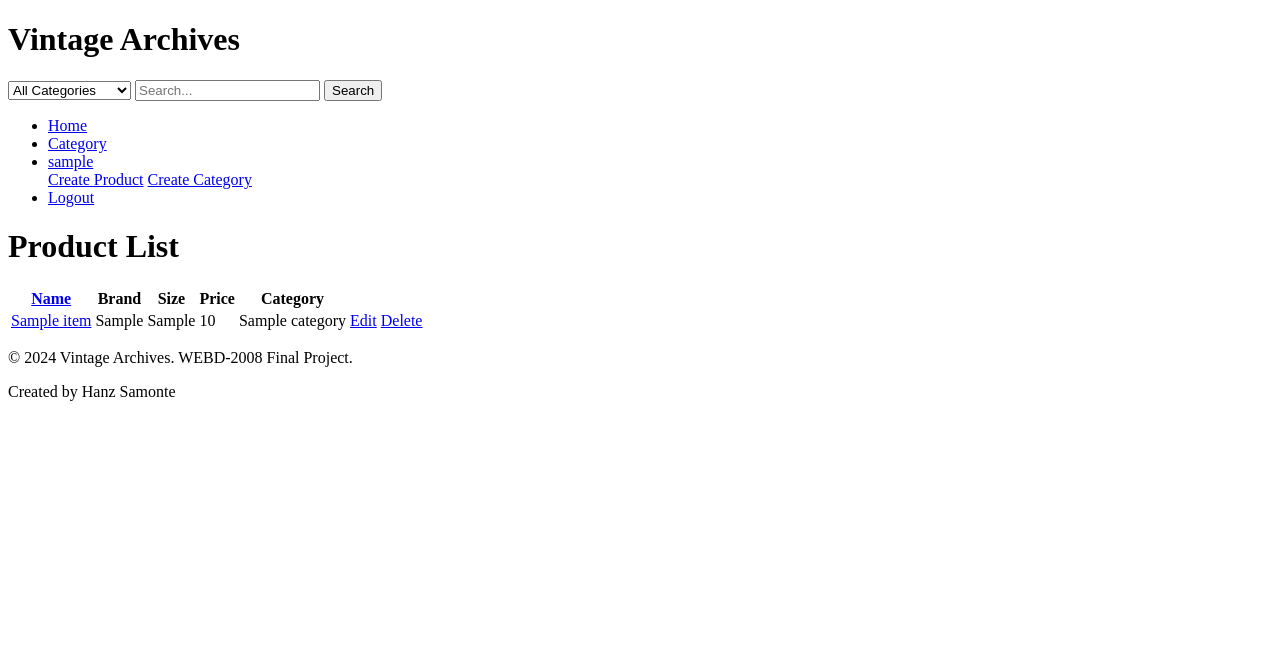
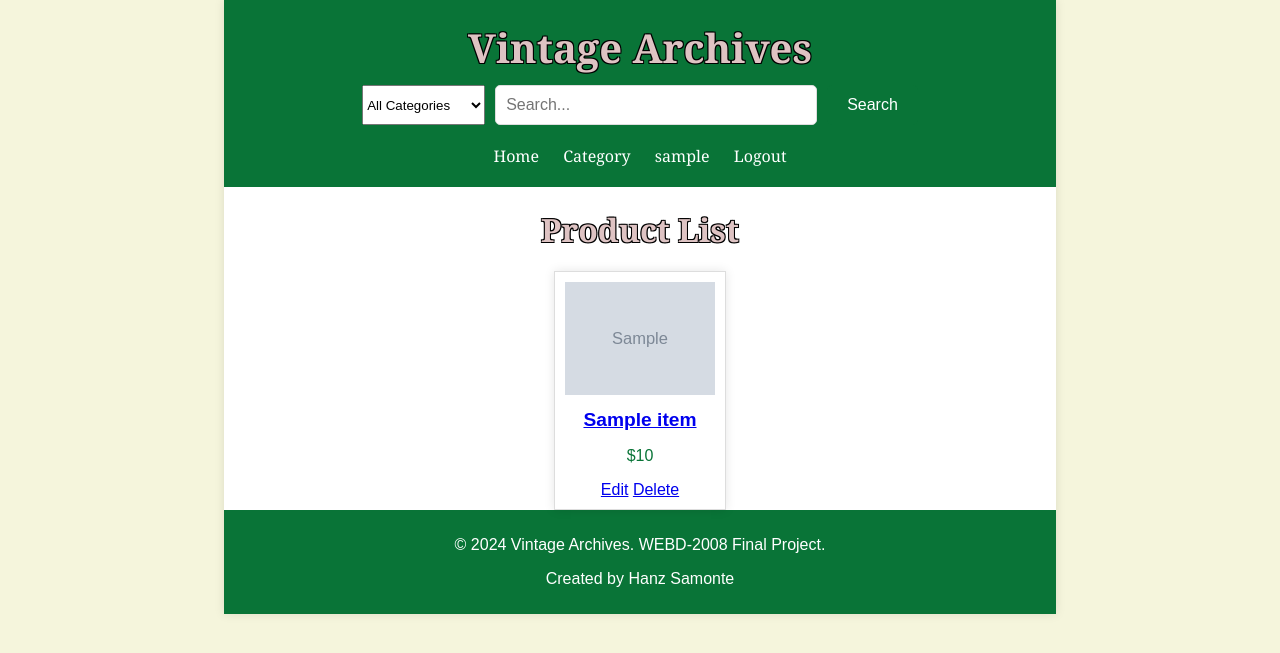
Before and after one commit to Hanz-Ian/WEBD-2008-Final-Project, a PHP site: page / in a window 1280 px wide. Shown: the top 653 px of the page. Run offline with PHP 8.4, Linux system fonts and the light colour scheme; the visitor is signed in with stand-in values (Sample User, id 1); tables that the repository leaves empty or names only in its code hold one stand-in row (values such as "Sample post"); grey boxes marked "Sample" are stand-in pictures.

Commit message:
Modified styles.css with comments and applied more syles for index.php.

```diff
--- a/header.php
+++ b/header.php
@@ -12,7 +12,7 @@
         <ul>
             <li><a href="index.php">Home</a></li>
             <li><a href="categories.php">Category</a></li>
-            <!-- If user is admin, show admin priviliges -->
+            <!-- If user is admin, show admin privileges -->
             <?php if (isset($_SESSION['user_id'])): ?>
                 <?php if ($_SESSION['role'] === 'admin'): ?>
                     <li class="dropdown">
--- a/index.php
+++ b/index.php
@@ -40,7 +40,7 @@ $new_sort_direction = $sort_direction === 'ASC' ? 'desc' : 'asc';
     <title>Vintage Archives</title>
 </head>
 <body>
-
+    <div id="container">
         <!-- Include the Header -->
         <?php include 'header.php' ?>
 
@@ -64,33 +64,24 @@ $new_sort_direction = $sort_direction === 'ASC' ? 'desc' : 'asc';
 
         <!-- Showing list of Products -->
         <h1>Product List</h1>
-    <table>
-        <tr>
-            <th><a href="?sort=name&direction=<?= $new_sort_direction ?>">Name</a></th>
-            <th>Brand</th>
-            <th>Size</th>
-            <th>Price</th>
-            <th>Category</th>
-        </tr>
+        <div class="product-grid">
             <?php foreach ($products as $product): ?>
-            <tr>
-            <td><a href="product.php?id=<?= htmlspecialchars($product['item_id']) ?>"><?= htmlspecialchars($product['name']) ?></a></td>
-                <td><?= htmlspecialchars($product['brand']) ?></td>
-                <td><?= htmlspecialchars($product['size']) ?></td>
-                <td><?= htmlspecialchars($product['price']) ?></td>
-                <td><?= htmlspecialchars($product['category_name']) ?></td>
-                <td>
-                    <!-- If is admin, it's able to edit/delete products -->
+                <div class="product-item">
+                    <?php if ($product['image']): ?>
+                        <img src="uploads/<?= htmlspecialchars($product['image']) ?>" alt="<?= htmlspecialchars($product['name']) ?>">
+                    <?php endif; ?>
+                    <h2><a href="product.php?id=<?= htmlspecialchars($product['item_id']) ?>"><?= htmlspecialchars($product['name']) ?></a></h2>
+                    <p>$<?= htmlspecialchars($product['price']) ?></p>
                     <?php if (isset($_SESSION['user_id']) && $_SESSION['role'] === 'admin'): ?>
                         <a href="edit_product.php?id=<?= $product['item_id'] ?>">Edit</a>
                         <a href="delete_product.php?id=<?= $product['item_id'] ?>">Delete</a>
                     <?php endif; ?>
-                </td>
-            </tr>
+                </div>
             <?php endforeach; ?>
-    </table>
+        </div>
 
         <!-- Include Footer -->
         <?php include 'footer.php' ?>
+    </div>
 </body>
 </html>
--- a/styles.css
+++ b/styles.css
@@ -0,0 +1,183 @@
+/* General Styles */
+body {
+    font-family: 'Arial', sans-serif; /* Default font for the body */
+    background-color: #f5f5dc; /* Light beige background */
+    color: #333; /* Dark text color for readability */
+    margin: 0; /* Remove default margin */
+    padding: 0; /* Remove default padding */
+}
+
+/* ------------------------------------------------- */
+
+/* Body Container */
+#container {
+    width: 65%; /* Width of the container */
+    margin: 0 auto; /* Center the container horizontally */
+    background-color: #fff; /* White background for the content area */
+    box-shadow: 0 0 10px rgba(0, 0, 0, 0.1); /* Subtle shadow for depth */
+}
+
+/* ------------------------------------------------- */
+
+/* Header Styles */
+header {
+    background-color: #097437; /* Vintage Green */
+    color: #fff; /* White text color */
+    padding: 20px 0; /* Padding for more space */
+    text-align: center; /* Center the text */
+    font-family: 'Georgia', serif; /* Font for the header */
+}
+
+header h1 {
+    margin: 0; /* Remove default margin */
+    font-size: 2.5em; /* Larger font size for the header */
+}
+
+/* ------------------------------------------------- */
+
+/* Search Bar Styles */
+header form {
+    margin-top: 10px; /* Space between the header and search bar */
+    display: flex; /* Flexbox for layout */
+    justify-content: center; /* Center the search bar */
+    gap: 10px; /* Space between the search input and search button */
+}
+
+header form input[type="text"] {
+    padding: 10px; /* Padding inside the text input */
+    border: 1px solid #ddd; /* Light gray border */
+    border-radius: 5px; /* Rounded corners */
+    width: 300px; /* Width of the text input */
+    font-size: 1em; /* Font size */
+}
+
+header form input[type="submit"] {
+    padding: 10px 20px; /* Padding inside the submit button */
+    background-color: #097437; /* Vintage Green */
+    color: #fff; /* White text color */
+    border: none; /* Remove default border */
+    border-radius: 5px; /* Rounded corners */
+    cursor: pointer; /* Pointer cursor on hover */
+    font-size: 1em; /* Set the font size */
+}
+
+header form input[type="submit"]:hover {
+    background-color: #053c1d; /* Darker shade for hover effect */
+}
+
+/* ------------------------------------------------- */
+
+/* Navigation Styles */
+nav ul {
+    list-style-type: none; /* Remove default list style */
+    padding: 0; /* Remove default padding */
+    margin: 20px 0 0 0; /* Space between the search bar and navigation */
+    text-align: center; /* Center the navigation texts */
+}
+
+nav ul li {
+    display: inline; /* Display list items inline */
+    margin: 0 10px; /* Space between navigation items */
+}
+
+nav ul li a {
+    color: #fff; /* White text color */
+    text-decoration: none; /* Remove underline */
+}
+
+nav ul li a:hover {
+    text-decoration: underline; /* Underline on hover */
+}
+
+/* ------------------------------------------------- */
+
+/* Dropdown Styles */
+.dropdown {
+    position: relative; /* Position relative for dropdown */
+    display: inline-block; /* Display inline-block for dropdown */
+}
+
+.dropdown-content {
+    display: none; /* Hide dropdown content by default */
+    position: absolute; /* Position absolute for dropdown content */
+    background-color: #097437; /* Same color as the header */
+    min-width: 100px; /* Minimum width for dropdown content */
+}
+
+.dropdown-content a {
+    color: #fff; /* White text color */
+    padding: 12px 16px; /* Padding inside dropdown links */
+    text-decoration: none; /* Remove underline */
+    display: block; /* Display block for dropdown links */
+    text-align: left; /* Left align text */
+}
+
+.dropdown-content a:hover {
+    background-color: #053c1d; /* Darker shade for hover effect */
+}
+
+.dropdown:hover .dropdown-content {
+    display: block; /* Show dropdown content on hover */
+}
+
+.dropdown:hover .dropbtn {
+    text-decoration: underline; /* Underline dropdown button on hover */
+}
+
+/* ------------------------------------------------- */
+
+/* Product List Heading Styles */
+h1 {
+    font-family: 'Georgia', serif; /* Font for the heading */
+    font-size: 2em; /* Font size */
+    color: #dec3c3; /* Text color */
+    text-align: center; /* Center the heading */
+    margin-bottom: 20px; /* Space below the heading */
+    text-shadow: -1px -1px 0 #000000, 1px -1px 0 #000000, -1px 1px 0 #000000, 1px 1px 0 #000000; /* Outline effect */
+}
+
+/* ------------------------------------------------- */
+
+/* Product Grid Styles */
+.product-grid {
+    display: flex; /* Use flexbox for layout */
+    flex-wrap: wrap; /* Allow items to wrap */
+    gap: 20px; /* Space between product items */
+    justify-content: center; /* Center the product grid */
+}
+
+.product-item {
+    background-color: #fff; /* White background for product items */
+    border: 1px solid #ddd; /* Light gray border */
+    padding: 10px; /* Padding inside product items */
+    text-align: center; /* Center the text */
+    width: 150px; /* Width of product items */
+    box-shadow: 0 0 10px rgba(0, 0, 0, 0.1); /* Subtle shadow for depth */
+}
+
+.product-item img {
+    max-width: 100%; /* Ensure images are responsive */
+    height: auto; /* Maintain aspect ratio */
+}
+
+.product-item h2 {
+    font-size: 1.2em; /* Set the font size */
+    margin: 10px 0; /* Space above and below the heading */
+}
+
+.product-item p {
+    font-size: 1em; /* Set the font size */
+    color: #097437; /* Vintage Green */
+}
+
+/* ------------------------------------------------- */
+
+/* Footer Styles */
+footer {
+    background-color: #097437; /* Vintage Green */
+    color: #fff; /* White text color */
+    text-align: center; /* Center the text */
+    padding: 10px 0; /* Padding inside the footer */
+    width: 100%; /* Full width footer */
+    bottom: 0; /* Stick to the bottom */
+}
```
Also changed, not shown: uploads/images.jpg (added). Lines whose indentation alone changed are shown as unchanged.
